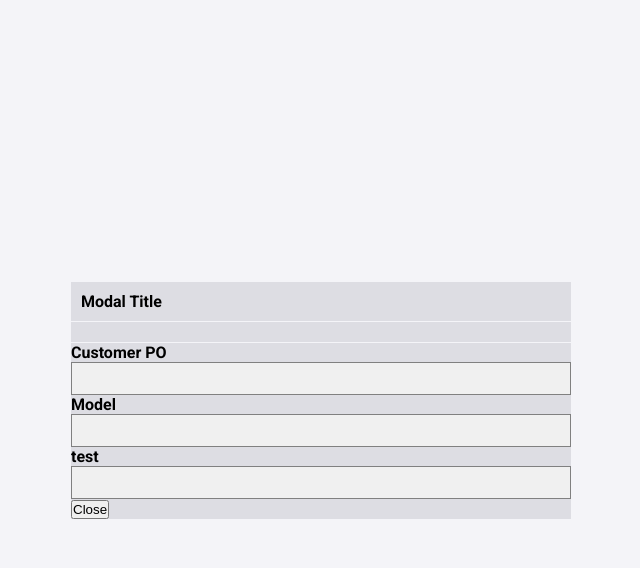
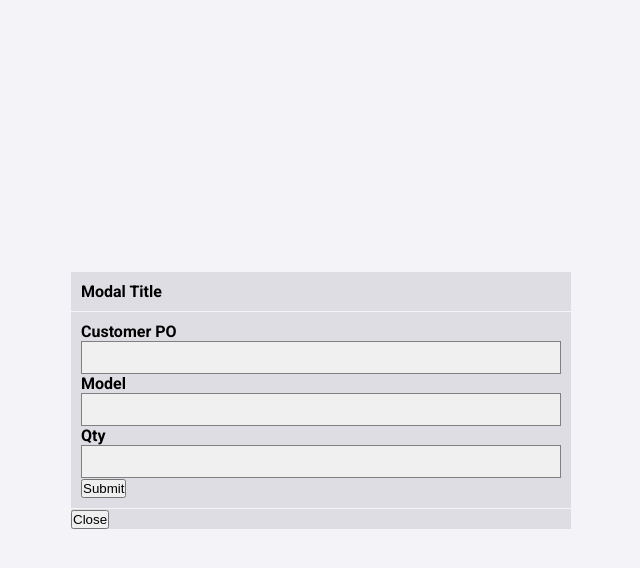
Before and after one commit to jcho-project/orderflow, a React (Create React App) app: page / in a window 1280 px wide. Both pictures are taken after a click on the button "New Order". Shown: the top 568 px of the page, without its empty margins (319-959 px from the left). Built offline with nearby package versions, Linux system fonts and the light colour scheme.

Commit message:
test normal input with submit to be captured by testInputChange, require update on capturing submit values

```diff
--- a/src/components/CreateForm.jsx
+++ b/src/components/CreateForm.jsx
@@ -1,23 +1,23 @@
 import { useContext, useState } from "react"
 import OrderContext from "../context/OrderContext"
 
-const CustomerPoInput = ({ po, change }) => {
-  return (
-    <>
-      <h4>Customer PO</h4>
-      <input type="text" name="customer_po" value={po["customer_po"]} onChange={change} />
-    </>
-  )
-}
+// const CustomerPoInput = ({ po, change }) => {
+//   return (
+//     <>
+//       <h4>Customer PO</h4>
+//       <input type="text" name="customer_po" value={po["customer_po"]} onChange={change} />
+//     </>
+//   )
+// }
 
-const ModelInput = ({ model, change }) => {
-  return (
-    <>
-      <h4>Model</h4>
-      <input type="text" name="model" onChange={change} />
-    </>
-  )
-}
+// const ModelInput = ({ model, change }) => {
+//   return (
+//     <>
+//       <h4>Model</h4>
+//       <input type="text" name="model" onChange={change} />
+//     </>
+//   )
+// }
 
 function CreateForm() {
   const { modalShow, handleToggleModal } = useContext(OrderContext)
@@ -33,6 +33,11 @@ function CreateForm() {
 
   const [values, setValues] = useState(initialValues)
 
+  const testInputChange = (e) => {
+    e.preventDefault()
+    console.log(e.target.value)
+  }
+
   const handleInputChange = (e) => {
     e.preventDefault()
     // const name = e.target.name
@@ -46,7 +51,7 @@ function CreateForm() {
     })
   }
 
-  const Modal = ({ show, close, children }) => {
+  const Modal = ({ show, close }) => {
     if (!show) {
       return null
     }
@@ -58,8 +63,16 @@ function CreateForm() {
             <h4 className="modal-title">Modal Title</h4>
           </div>
           <div className="modal-body">
+            <form onSubmit={testInputChange}>
+              <h4>Customer PO</h4>
+              <input type="text" name="customer_po" />
+              <h4>Model</h4>
+              <input type="text" name="model" />
+              <h4>Qty</h4>
+              <input type="text" name="quantity" />
+            </form>
+            <button type="submit">Submit</button>
           </div>
-          {children}
           {/* <div className="modal-body"> */}
               {/* <h4>Bill-To</h4>
                 <select name="bill-to" value={values["bill-to"]} onChange={handleInputChange} >
@@ -95,12 +108,12 @@ function CreateForm() {
   return (
     <>
       <Modal show={modalShow} close={handleToggleModal}>
-        <form>
+        {/* <form>
           <CustomerPoInput po={values} change={handleInputChange} />
           <ModelInput model={values} change={handleInputChange} />
           <h4>test</h4>
           <input type="text" name="test" id="test" value={values["model"]} onChange={handleInputChange} />
-        </form>
+        </form> */}
       </Modal>
       <button onClick={handleToggleModal}>New Order</button>
     </>
```
